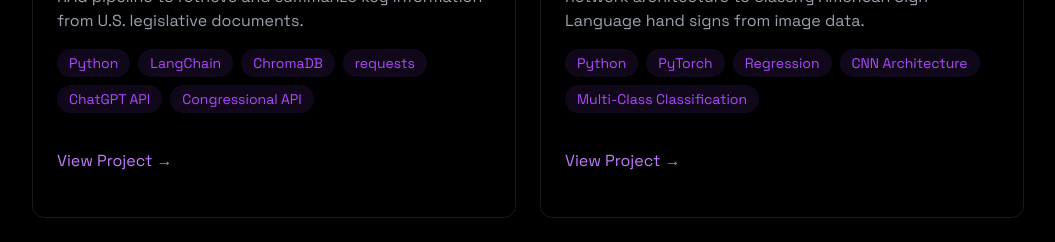
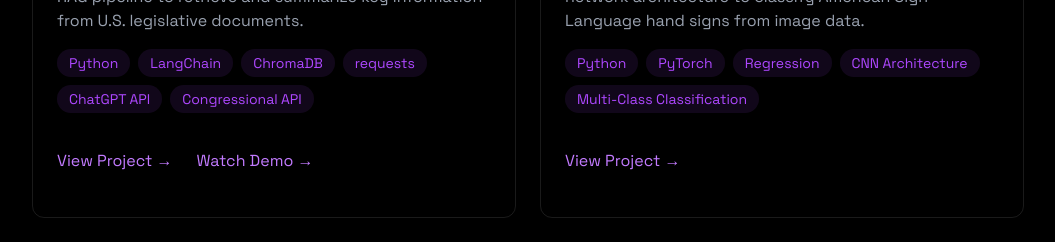
Before and after one commit to RMahshie/ryan-mahshie-portfolio, a React (Vite) app: page / in a window 1280 px wide. Shown: the part 2360-2602 px from the top of the page, without its empty margins (112-1167 px from the left). Built offline with nearby package versions, Linux system fonts and the light colour scheme; no server answers.

Commit message:
demo for lawsearch

```diff
--- a/src/components/sections/Projects.jsx
+++ b/src/components/sections/Projects.jsx
@@ -35,14 +35,21 @@ export const Projects = () => {
                             ))}
                         </div>
 
-                        <div className="flex justify-between items-center">
+                        <div className="flex justify-start gap-6 items-center">
                             <a
                                 href="https://github.com/RMahshie/LawSearch-AI"
                                 target="_blank"
                                 rel="noopener noreferrer"
-                                className="text-purple-400 hover:text-purple 300 transition-colors my-5"
+                                className="text-purple-400 hover:text-purple-300 transition-colors my-5"
                             >
                                 View Project →</a>
+                            <a
+                                href="https://drive.google.com/file/d/1EsUQjmiFeGlnH7900i08dRjaDtF6015u/view?t=14"
+                                target="_blank"
+                                rel="noopener noreferrer"
+                                className="text-purple-400 hover:text-purple-300 transition-colors my-5"
+                            >
+                                Watch Demo →</a>
                         </div>
                     </div>
 
```
